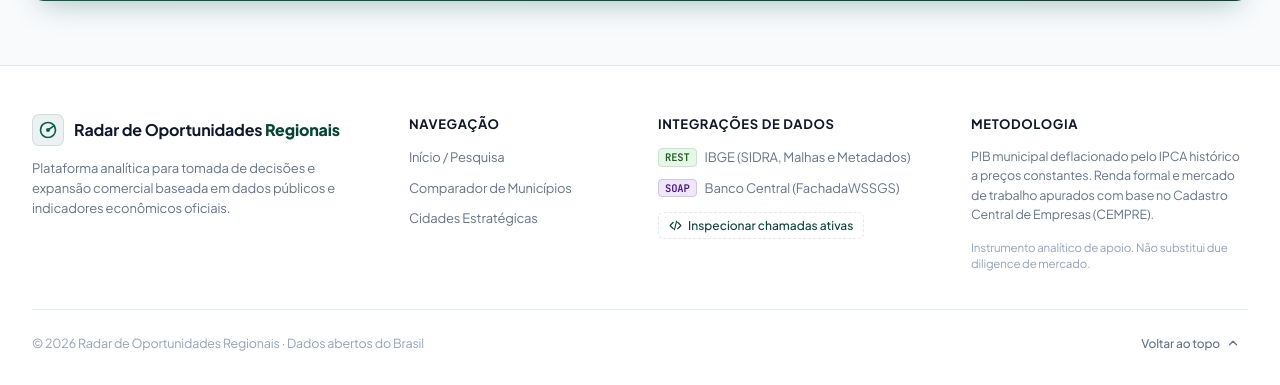
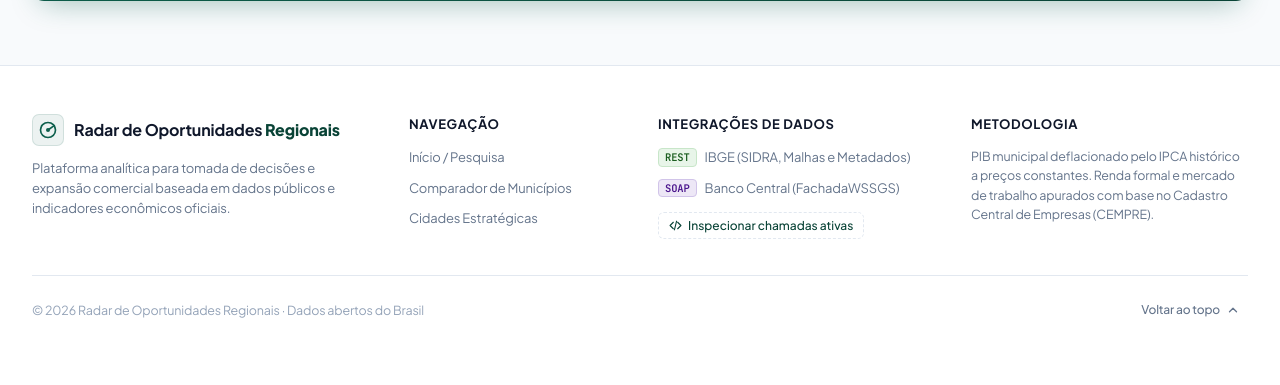
Before and after one commit to JoaoKSS/Radar-de-Oportunidades-Regionais, a FastAPI app: page / in a window 1280 px wide. Shown: the part 891-1276 px from the top of the page. After the commit the page ends 1209 px from the top, so only its background shows below. Run offline with FastAPI, Linux system fonts and the light colour scheme; data that the repository does not hold is empty.

Commit message:
removendo frase

```diff
--- a/app/ui/templates/base.html
+++ b/app/ui/templates/base.html
@@ -133,9 +133,6 @@
           <p class="rodape-texto-metodologia">
             PIB municipal deflacionado pelo IPCA histórico a preços constantes. Renda formal e mercado de trabalho apurados com base no Cadastro Central de Empresas (CEMPRE).
           </p>
-          <span class="aviso-rodape-nota">
-            Instrumento analítico de apoio. Não substitui due diligence de mercado.
-          </span>
         </div>
       </div>
 
```
